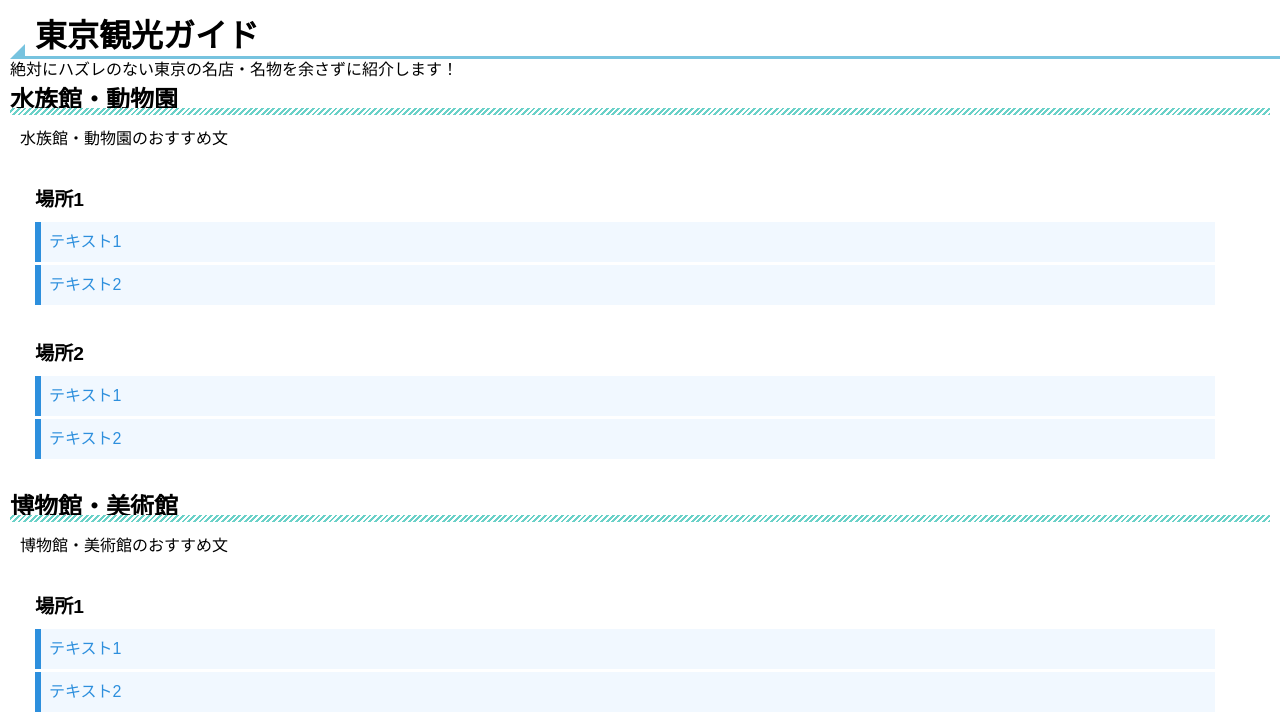
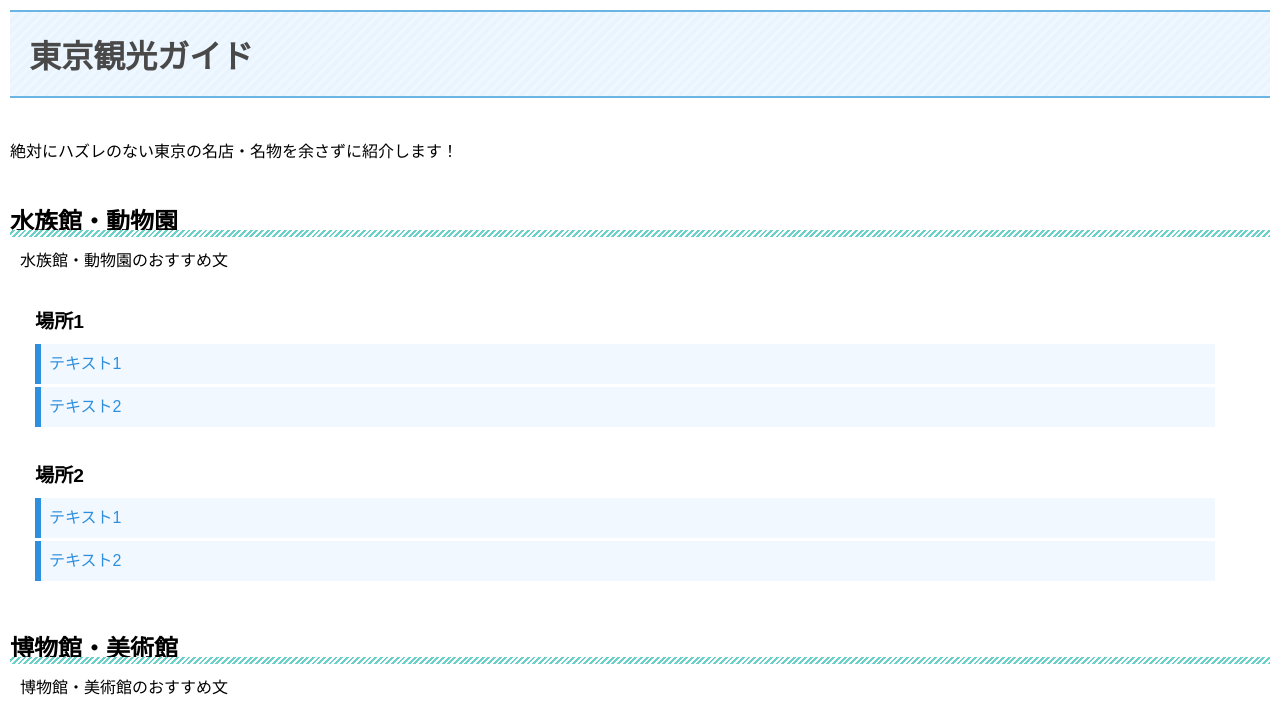
Before and after one commit to ReimaKitano/TokyoSightSeeing, a plain HTML site: page index.html in a window 1280 px wide. Shown: the top 725 px of the page. Drawn offline with Linux system fonts and the light colour scheme.

Commit message:
文字の色、文字の間隔を変更

```diff
--- a/css/main.css
+++ b/css/main.css
@@ -8,32 +8,19 @@ body {
 }
 
 h1 {
-  position: relative;
-  padding-left: 25px;
-}
-
-h1:before {
-  position: absolute;
-  content: '';
-  bottom: -3px;
-  left: 0;
-  width: 0;
-  height: 0;
-  border: none;
-  border-left: solid 15px transparent;
-  border-bottom: solid 15px rgb(119, 195, 223);
-}
-h1:after {
-  position: absolute;
-  content: '';
-  bottom: -3px;
-  left: 10px;
-  width: 100%;
-  border-bottom: solid 3px rgb(119, 195, 223);
+  color: #494949;
+  text-align: absolute;
+  padding: 0.6em;
+  border-top: solid 2px #6cb4e4;
+  border-bottom: solid 2px #6cb4e4;
+  background: -webkit-repeating-linear-gradient(-45deg, #f0f8ff, #f0f8ff 3px,#e9f4ff 3px, #e9f4ff 7px);
+  background: repeating-linear-gradient(-45deg, #f0f8ff, #f0f8ff 3px,#e9f4ff 3px, #e9f4ff 7px);
+  margin-bottom: 40px;
 }
 
 h2 {
   position: relative;
+  margin-top: 40px;
 }
 
 h2:after {
```
